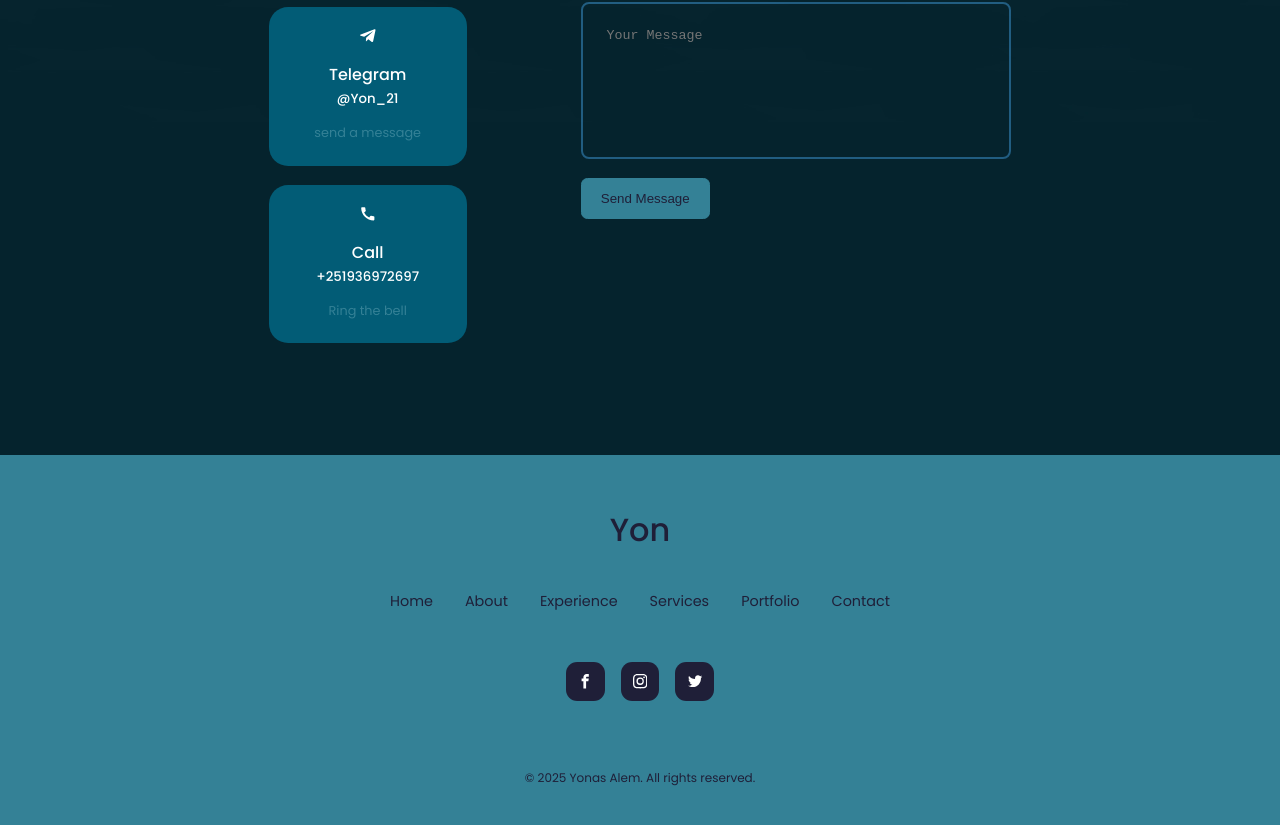
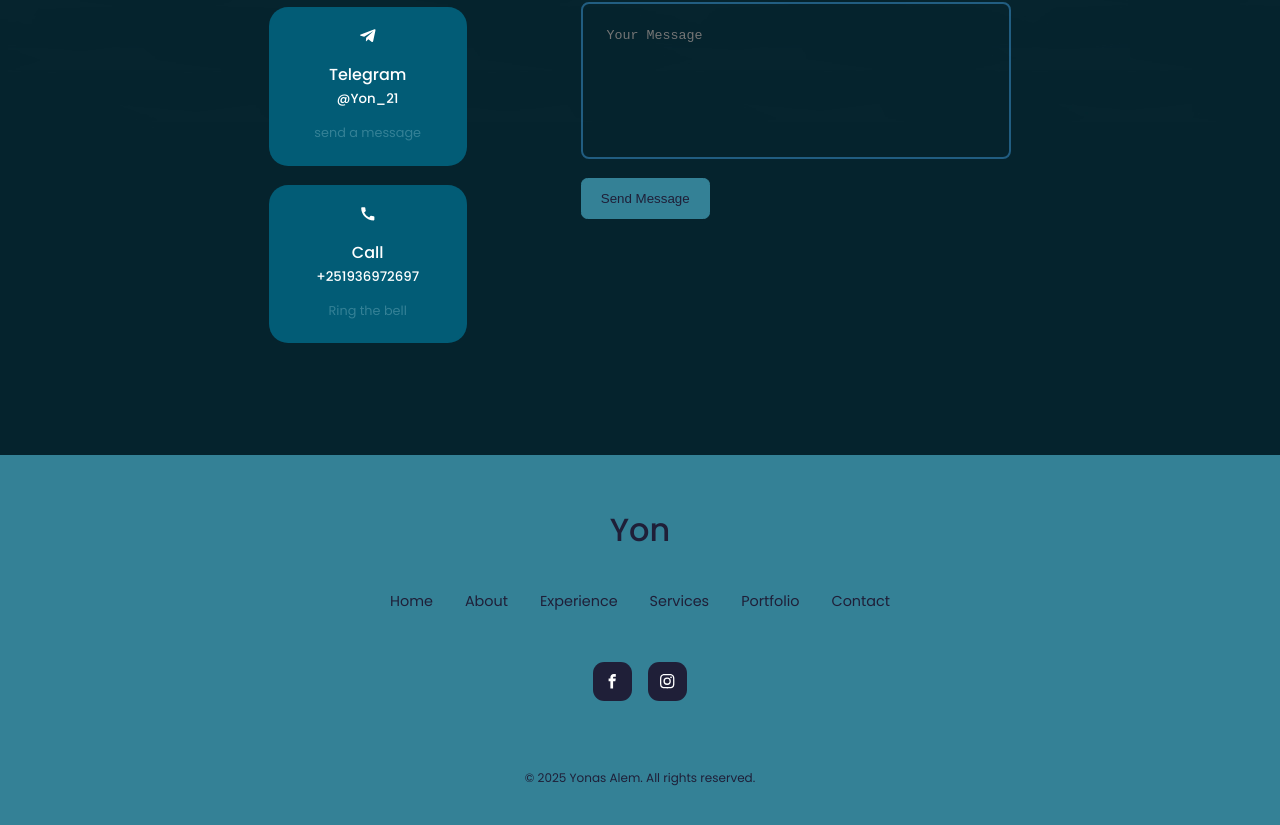
Before and after one commit to Yonas21/live-website-portfolio, a React (Create React App) app: page / in a window 1280 px wide. Shown: the part 4528-5353 px from the top of the page. Built offline with nearby package versions, Linux system fonts and the light colour scheme.

Commit message:
add changes to footer

```diff
--- a/src/components/footer/Footer.js
+++ b/src/components/footer/Footer.js
@@ -3,6 +3,7 @@ import {ImFacebook} from 'react-icons/im'
 import {BsInstagram} from 'react-icons/bs'
 import {FaTwitter} from 'react-icons/fa'
 import './footer.css'
+import { socials } from '../../models'
 
 const Footer = () => {
   return (
@@ -34,25 +35,18 @@ const Footer = () => {
 
 			<div className="footer__socials">
 				<a
-					href="https://www.facebook.com/profile.php?id=100006140478304"
+					href={socials.facebook}
 					target="_blank"
 					rel="noreferrer"
 				>
 					<ImFacebook className="footer-icons" />
 				</a>
 				<a
-					href="https://www.instagram.com/beki_tesh"
+					href={socials.instagram}
 					target="_blank"
 					rel="noreferrer"
 				>
 					<BsInstagram className="footer-icons" />
-				</a>
-				<a
-					href="https://twitter.com/BereketTes77455"
-					target="_blank"
-					rel="noreferrer"
-				>
-					<FaTwitter className="footer-icons" />
 				</a>
 			</div>
 
--- a/src/models/index.js
+++ b/src/models/index.js
@@ -81,6 +81,8 @@ export const socials = {
 	linkedin: "https://www.linkedin.com/in/yonasalem21/",
 	github: "https://github.com/Yonas21",
 	upwork: "https://www.upwork.com/freelancers/yonasalem2",
+	facebook: "https://web.facebook.com/Yon.Alem.21/",
+	instagram: "https://www.instagram.com/its_yon_21/",
 };
 
 
```
